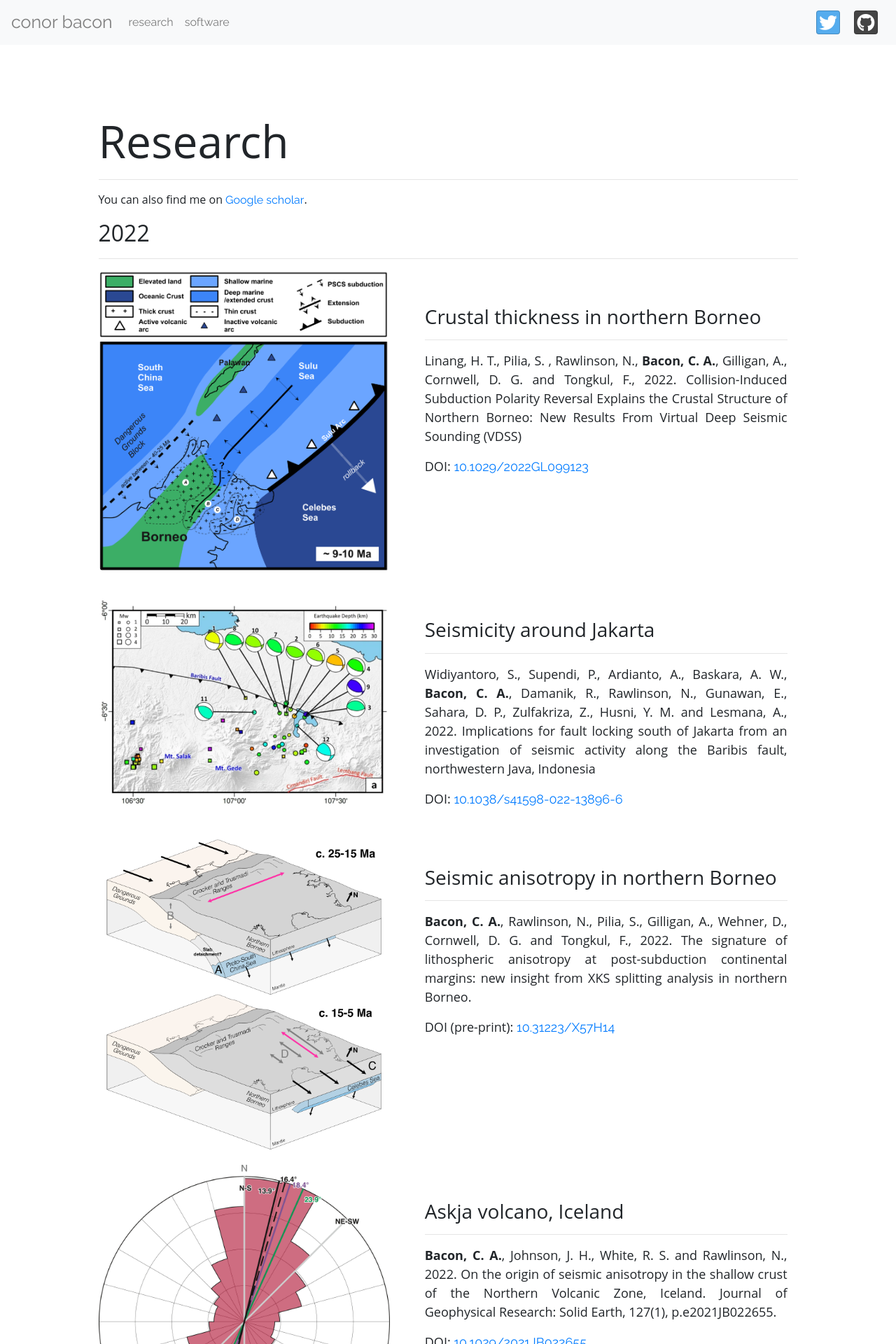
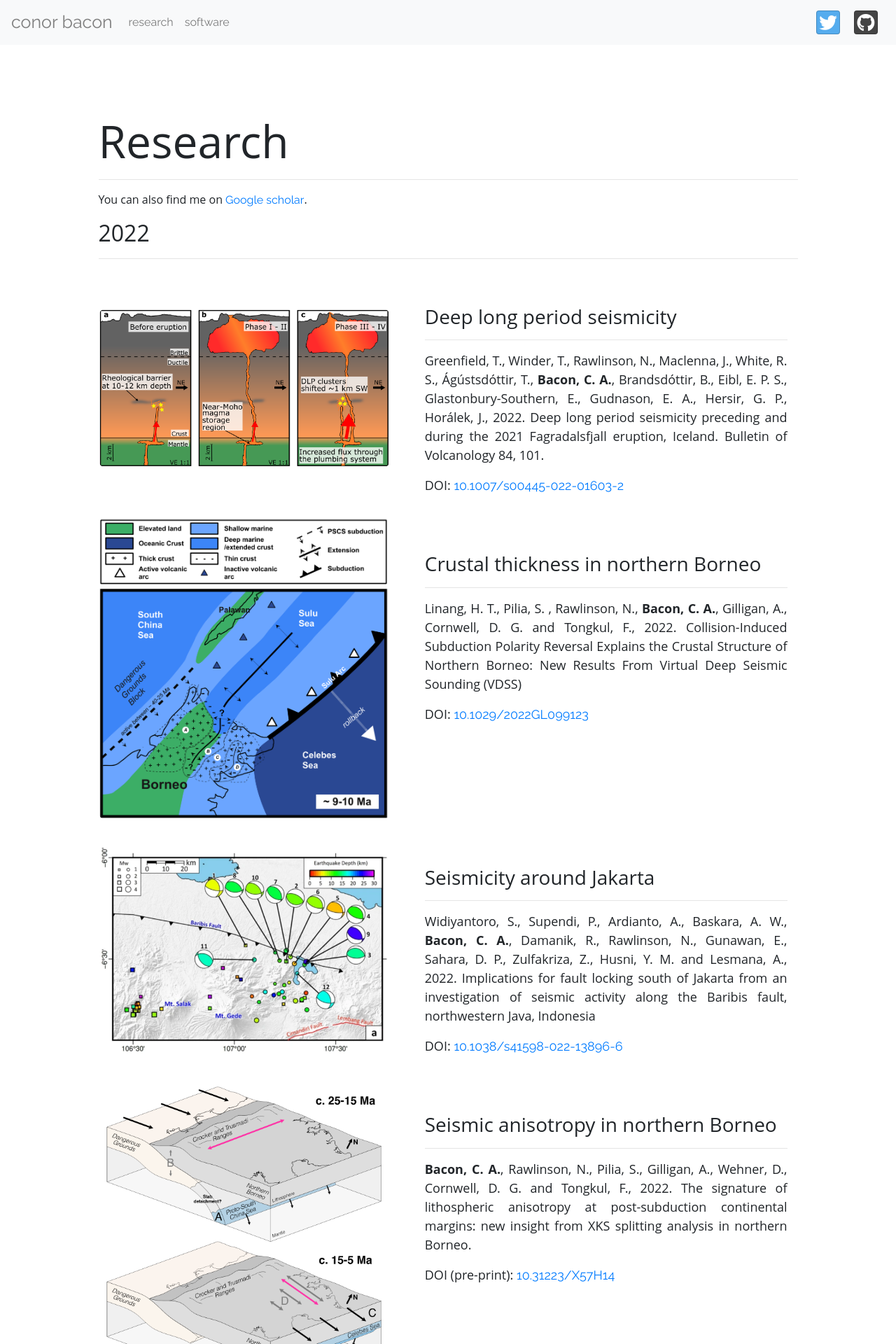
Before and after one commit to hemmelig/hemmelig.github.io, a Jekyll site: the page built from research/index.html, in a window 1280 px wide. Shown: the top 1920 px of the page at 70% size. Built offline with Jekyll 4.4.1, drawn with Linux system fonts in a browser that asks for light colours; nearby versions of some CDN libraries; some web fonts are replaced.

Commit message:
:electron: Add new publication
Add the article on deep long period seismicity on the Reykjanes
Peninsula, 2021.

Greenfield, T., Winder, T., Rawlinson, N. et al. Deep long period seismicity
preceding and during the 2021 Fagradalsfjall eruption, Iceland. Bull Volcanol
84, 101 (2022). https://doi.org/10.1007/s00445-022-01603-2

I contributed to the fieldwork and development of the software, QuakeMigrate,
that was key for detecting the deep long period earthquakes studied in
this paper, as well as commenting on/editing the manuscript.

```diff
--- a/_includes/research.html
+++ b/_includes/research.html
@@ -7,6 +7,23 @@
                     scholar</a>.</p>
             <h2>2022</h2>
             <hr>
+            <div class="container-fluid about-container row">
+                <div class="content-pic-wrapper col-md-5 col-12">
+                    <img id="profile-pic" src="/assets/images/research/bv22_figure11.png">
+                </div>
+                <div class="about-text col-md-7 col-12">
+                    <h3>Deep long period seismicity</h3>
+                    <hr>
+                    <p>Greenfield, T., Winder, T., Rawlinson, N., Maclenna, J., White, R. S., Ágústsdóttir, T.,
+                        <b>Bacon, C. A.</b>, Brandsdóttir, B., Eibl, E. P. S., Glastonbury-Southern, E., Gudnason, E.
+                        A., Hersir, G. P., Horálek, J., 2022. Deep long period seismicity preceding and during the 2021
+                        Fagradalsfjall eruption, Iceland. Bulletin of Volcanology 84, 101.
+                    </p>
+
+                    <p>DOI: <a href="https://doi.org/10.1007/s00445-022-01603-2">10.1007/s00445-022-01603-2</a></p>
+                </div>
+            </div>
+            <p> </p>
             <div class="container-fluid about-container row">
                 <div class="content-pic-wrapper col-md-5 col-12">
                     <img id="profile-pic" src="/assets/images/research/grl22_figure4.png">
```
Also changed, not shown: assets/images/research/bv22_figure11.png (added).
